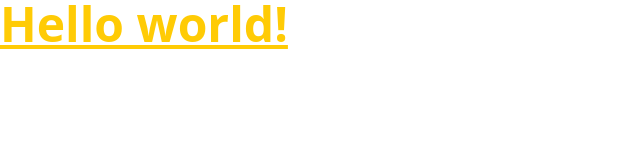
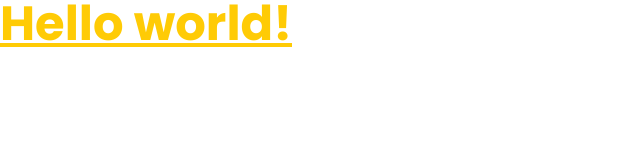
Before and after one commit to nuribnuu/pokedex-app, a Next.js app: page / in a window 1280 px wide. Shown: the top 160 px of the page, without its empty margins (0-640 px from the left). Built offline with nearby package versions, Linux system fonts and the light colour scheme.

Commit message:
feat/design-system: add font poppins

```diff
--- a/src/app/globals.css
+++ b/src/app/globals.css
@@ -1,6 +1,9 @@
 @import 'tailwindcss';
 
 @theme {
+  /* font family */
+  --font-poppins: 'Poppins', sans-serif;
+
   /* colors */
   --color-neutral-25: #fdfdfd;
   --color-neutral-50: #fafafa;
--- a/src/app/layout.tsx
+++ b/src/app/layout.tsx
@@ -1,20 +1,18 @@
-import type { Metadata } from "next";
-import { Geist, Geist_Mono } from "next/font/google";
-import "./globals.css";
+import type { Metadata } from 'next';
+import { Poppins } from 'next/font/google';
+import './globals.css';
 
-const geistSans = Geist({
-  variable: "--font-geist-sans",
-  subsets: ["latin"],
+const poppins = Poppins({
+  subsets: ['latin'],
+  weight: ['400', '500', '600', '700', '800'],
+  display: 'swap',
+  variable: '--font-poppins',
 });
 
-const geistMono = Geist_Mono({
-  variable: "--font-geist-mono",
-  subsets: ["latin"],
-});
 
 export const metadata: Metadata = {
-  title: "Pokedex App",
-  description: "Generated by create next app",
+  title: 'Pokedex App',
+  description: 'Generated by create next app',
 };
 
 export default function RootLayout({
@@ -23,10 +21,8 @@
   children: React.ReactNode;
 }>) {
   return (
-    <html lang="en">
-      <body className={`${geistSans.variable} ${geistMono.variable}`}>
-        {children}
-      </body>
+    <html lang='en'>
+      <body className={`${poppins.variable} font-poppins`}>{children}</body>
     </html>
   );
 }
```
